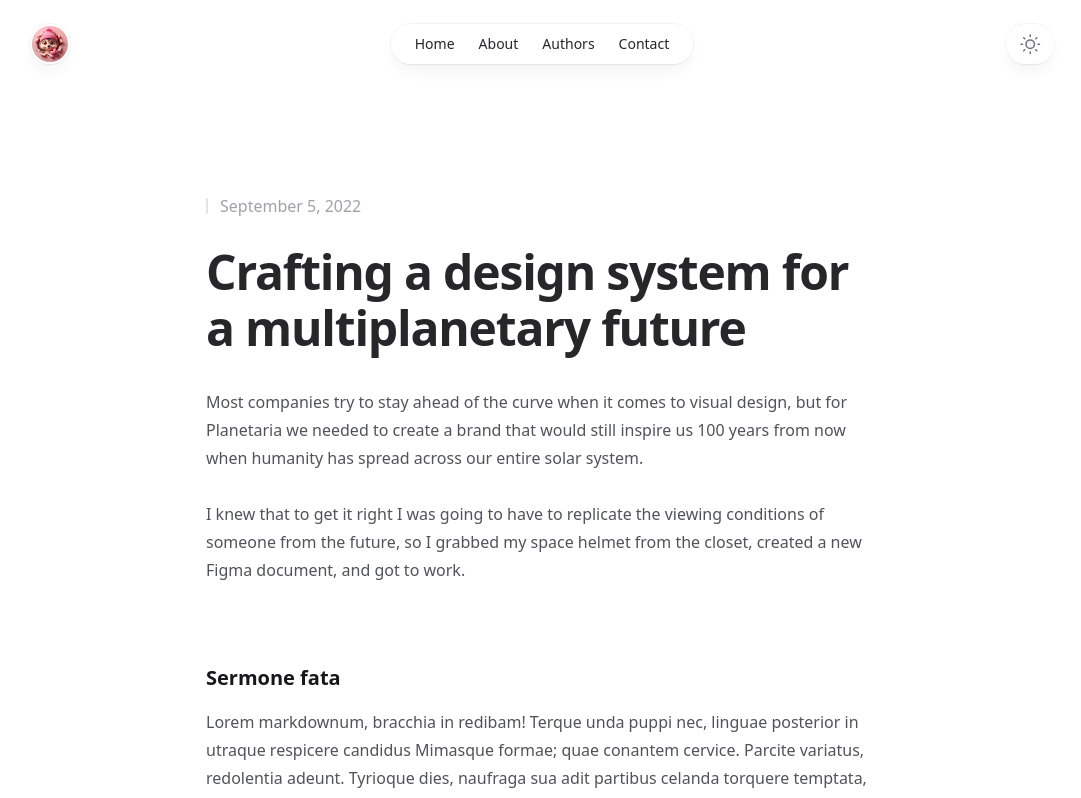
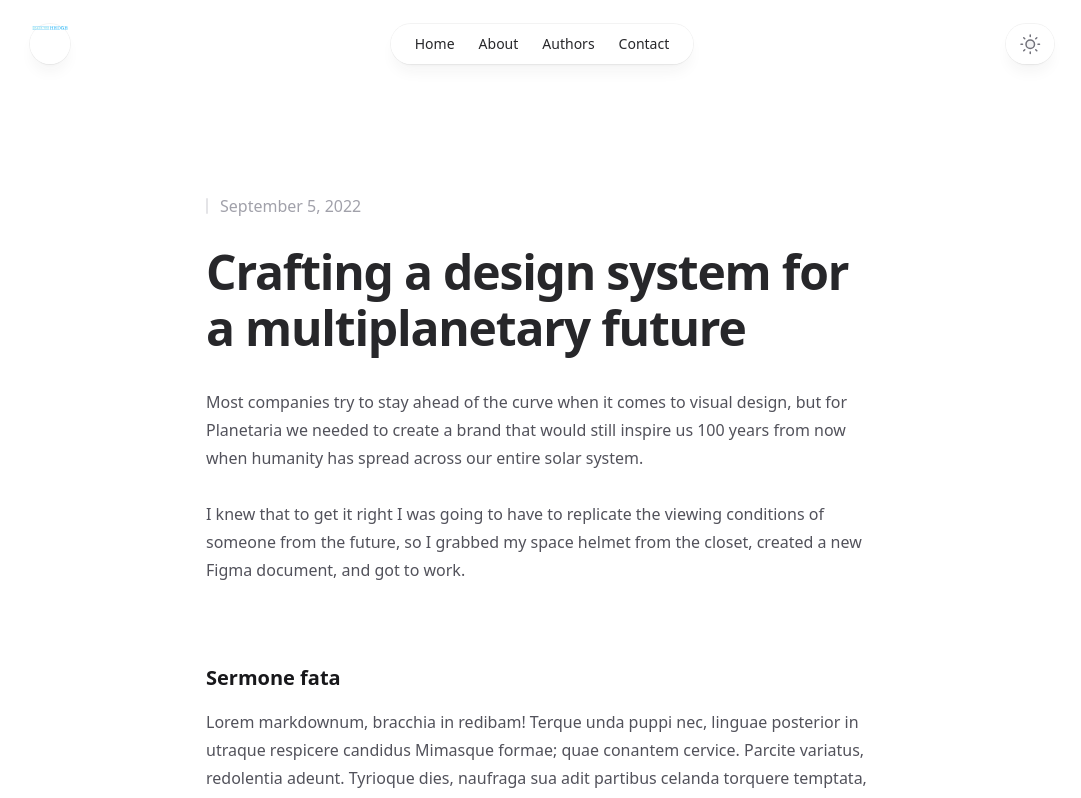
Before and after one commit to blimey85/ShareTheHedge, a Next.js app: page /articles/crafting-a-design-system-for-a-multiplanetary-future in a window 1280 px wide. Shown: the top 798 px of the page, without its empty margins (98-1179 px from the left). Built offline with nearby package versions, Linux system fonts and the light colour scheme; no server answers.

Commit message:
Added logo to main page.

```diff
--- a/src/app/page.tsx
+++ b/src/app/page.tsx
@@ -1,9 +1,6 @@
 import Image, { type ImageProps } from 'next/image'
 import Link from 'next/link'
 import clsx from 'clsx'
-
-import { Button } from '../components/Button'
-import { Card } from '../components/Card'
 import { Container } from '../components/Container'
 
 import {
@@ -72,9 +69,9 @@ export default function Home() {
         <>
             <Container className="mt-9">
                 <div className="max-w-4xl">
-                    <h1 className="text-4xl font-bold tracking-tight text-zinc-800 dark:text-zinc-100 sm:text-5xl">
+                    {/* <h1 className="text-4xl font-bold tracking-tight text-zinc-800 dark:text-zinc-100 sm:text-5xl">
                         Share The Hedge Publishing
-                    </h1>
+                    </h1> */}
                     <p className="mt-6 text-base text-zinc-600 dark:text-zinc-400">
                         At Share The Hedge, we are a dynamic book publishing
                         imprint dedicated to nurturing the talents of new and
@@ -109,6 +106,9 @@ export default function Home() {
                 </div>
             </Container>
             <Photos />
+            <br />
+            <br />
+            <br />
         </>
     )
 }
--- a/src/components/Header.tsx
+++ b/src/components/Header.tsx
@@ -9,7 +9,8 @@ import { Popover, Transition } from '@headlessui/react'
 import clsx from 'clsx'
 
 import { Container } from './Container'
-import avatarImage from '@/images/cute.png'
+// import avatarImage from '@/images/cute.png'
+import avatarImage from '@/images/logo.svg'
 
 function CloseIcon(props: React.ComponentPropsWithoutRef<'svg'>) {
     return (
@@ -260,11 +261,11 @@ function Avatar({
             <Image
                 src={avatarImage}
                 alt=""
-                sizes={large ? '4rem' : '2.25rem'}
-                className={clsx(
-                    'rounded-full bg-zinc-100 object-cover dark:bg-zinc-800',
-                    large ? 'h-16 w-16' : 'h-9 w-9'
-                )}
+                // sizes={large ? '4rem' : '2.25rem'}
+                // className={clsx(
+                //     'rounded-full bg-zinc-100 object-cover dark:bg-zinc-800',
+                //     large ? 'h-16 w-16' : 'h-9 w-9'
+                // )}
                 priority
             />
         </Link>
@@ -419,7 +420,8 @@ export function Header() {
                                     />
                                     <Avatar
                                         large
-                                        className="block h-16 w-16 origin-left"
+                                        // className="block h-16 w-16 origin-left"
+                                        className="block max-w-lg origin-left"
                                         style={{
                                             transform:
                                                 'var(--avatar-image-transform)',
```
Also changed, not shown: src/images/logo.svg (added).
